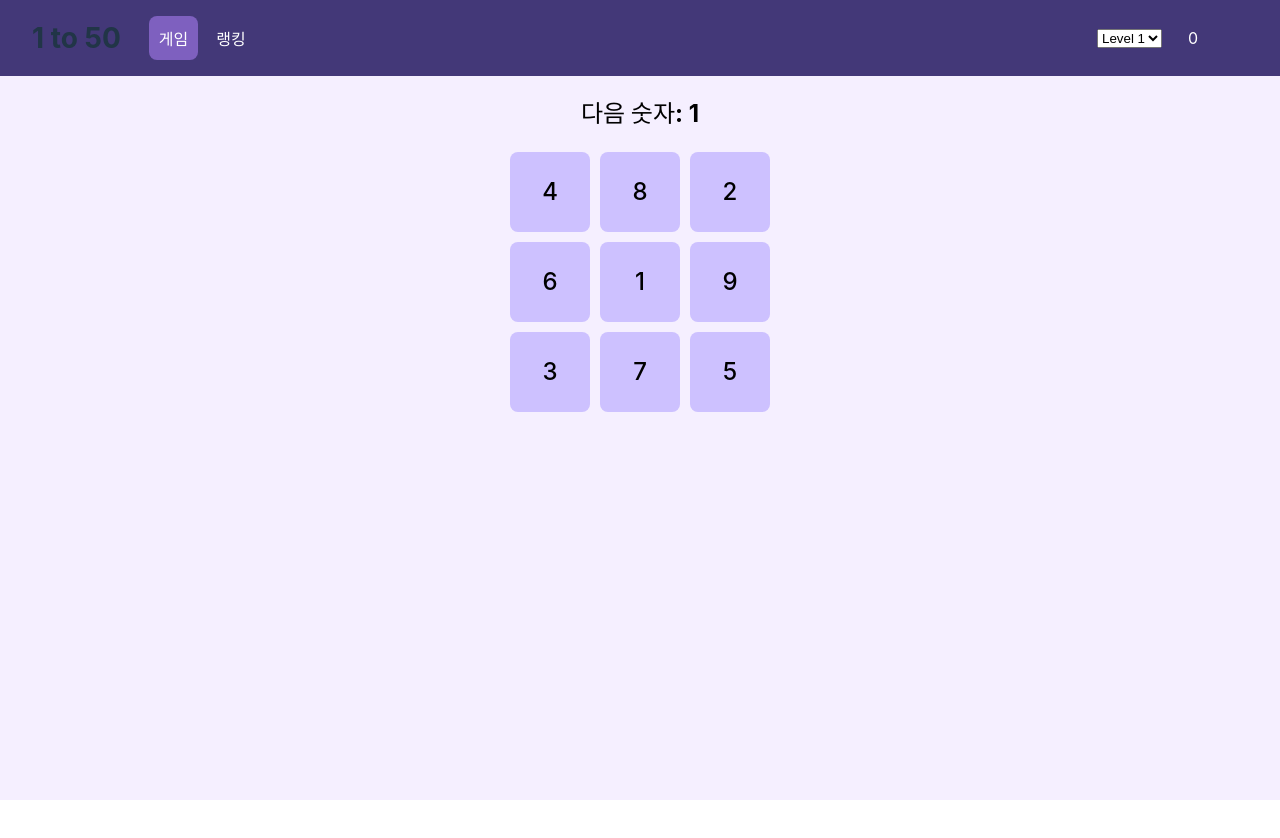
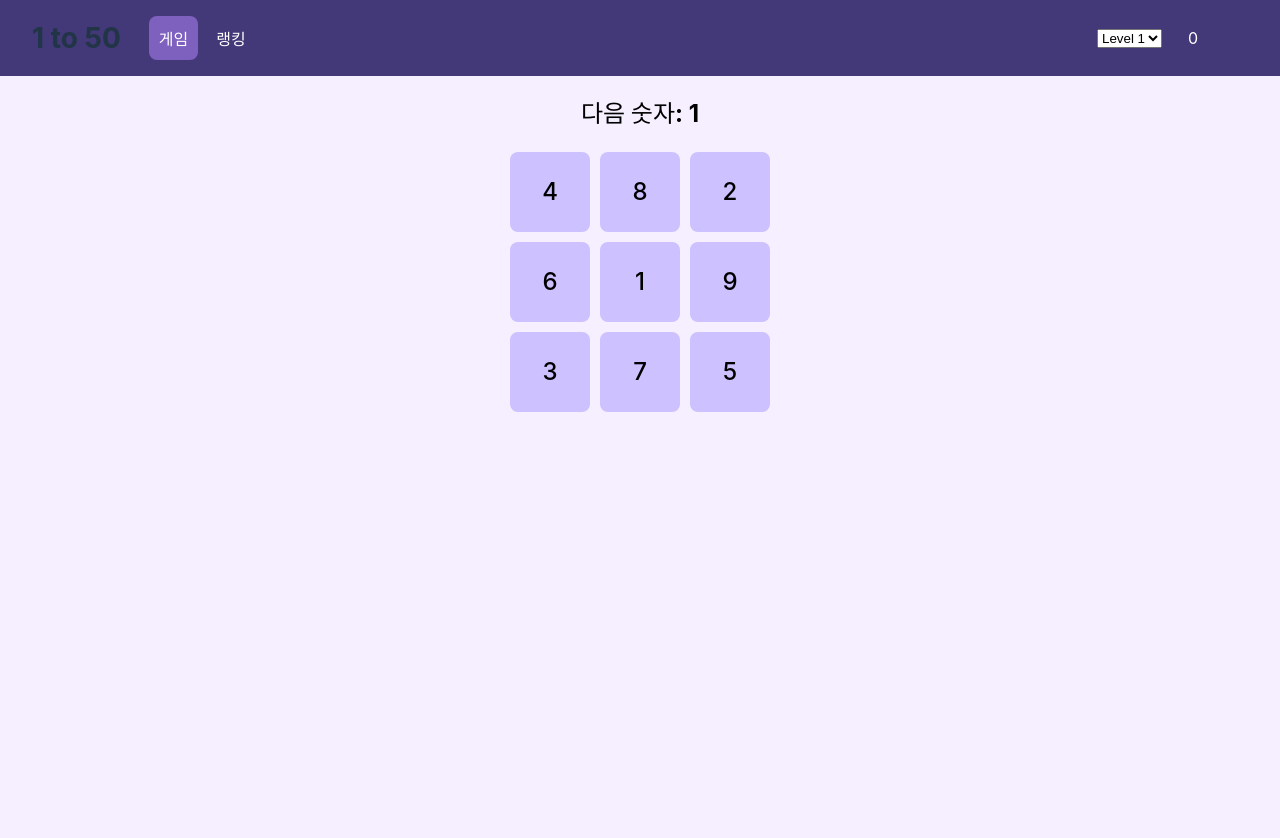
Before and after one commit to AND-SOPT-WEB/YoungKyungBae, a React (Vite) app in the folder week3/homework/: page / in a window 1280 px wide. Shown: the top 838 px of the page. Before the commit the page ends 800 px from the top, so only its background shows below. Built offline with nearby package versions, Linux system fonts and the light colour scheme.

Commit message:
chore: 배경 크기 조정

```diff
--- a/week3/homework/src/App.css
+++ b/week3/homework/src/App.css
@@ -8,7 +8,6 @@
   width: 100%;
   height: 100%;
   text-align: center;
-  position: absolute;
   background-color: #F5EFFF;
 }
 
--- a/week3/homework/src/components/Game.jsx
+++ b/week3/homework/src/components/Game.jsx
@@ -129,6 +129,7 @@ const GameBoard = styled.main`
     align-items: center;
 
     color: black;
+    height: 100vh;
 `
 
 const GameButtonPlace = styled.section`
```
